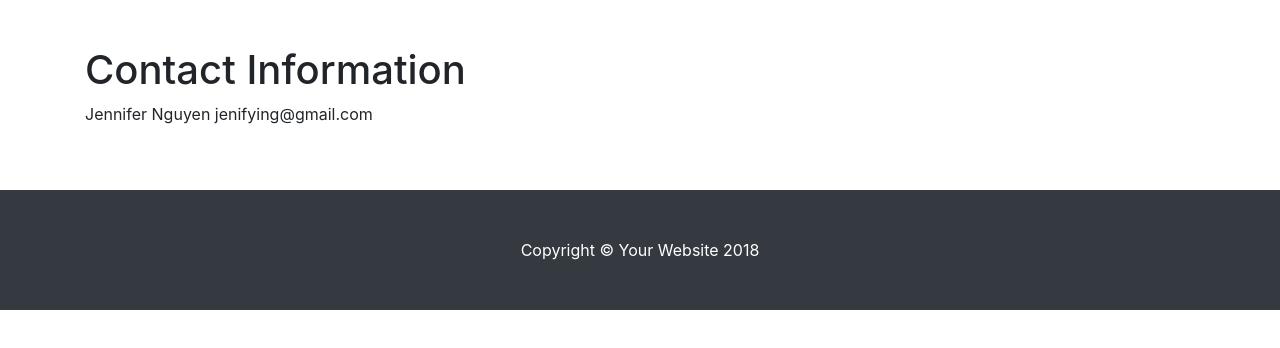
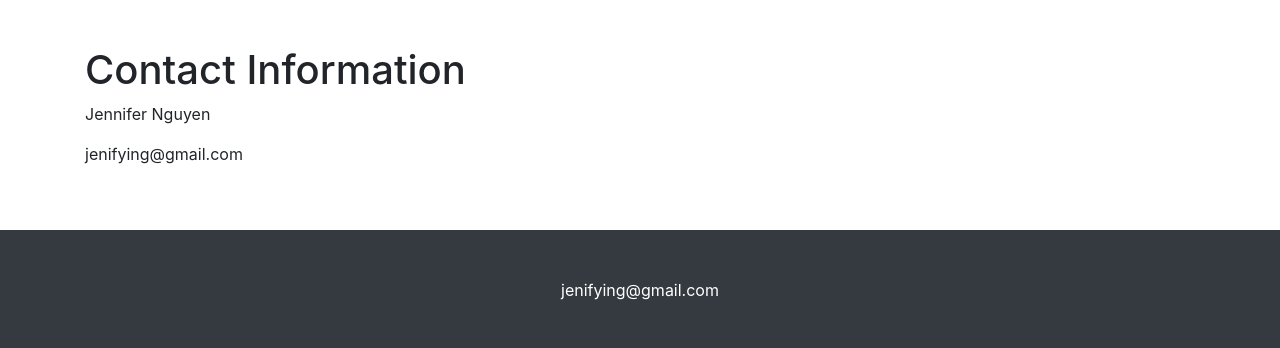
Before and after one commit to JENLNGUYEN/jenlnguyen.github.io, a website: page index.html in a window 1280 px wide. Shown: the part 802-1150 px from the top of the page. Before the commit the page ends 1112 px from the top, so only its background shows below. Drawn offline with Linux system fonts and the light colour scheme.

Commit message:
update contact info

```diff
--- a/index.html
+++ b/index.html
@@ -95,6 +95,8 @@
         <h1 id="contact">Contact Information</h1>
         <p>
             Jennifer Nguyen
+        </p>
+        <p>
             jenifying@gmail.com
         </p>
       </div>
@@ -103,7 +105,7 @@
     <!-- Footer -->
     <footer class="py-5 bg-dark">
       <div class="container">
-        <p class="m-0 text-center text-white">Copyright &copy; Your Website 2018</p>
+        <p class="m-0 text-center text-white">jenifying@gmail.com</p>
       </div>
       <!-- /.container -->
     </footer>
```
